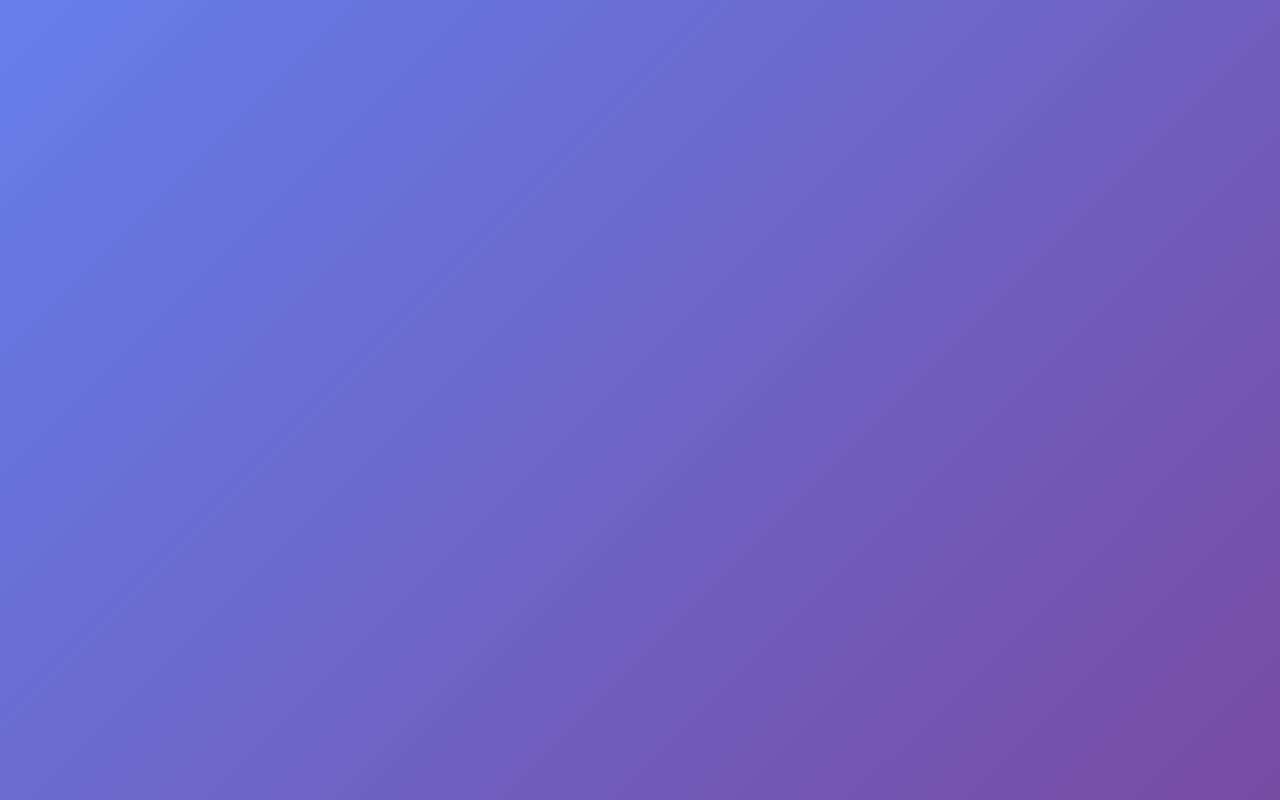
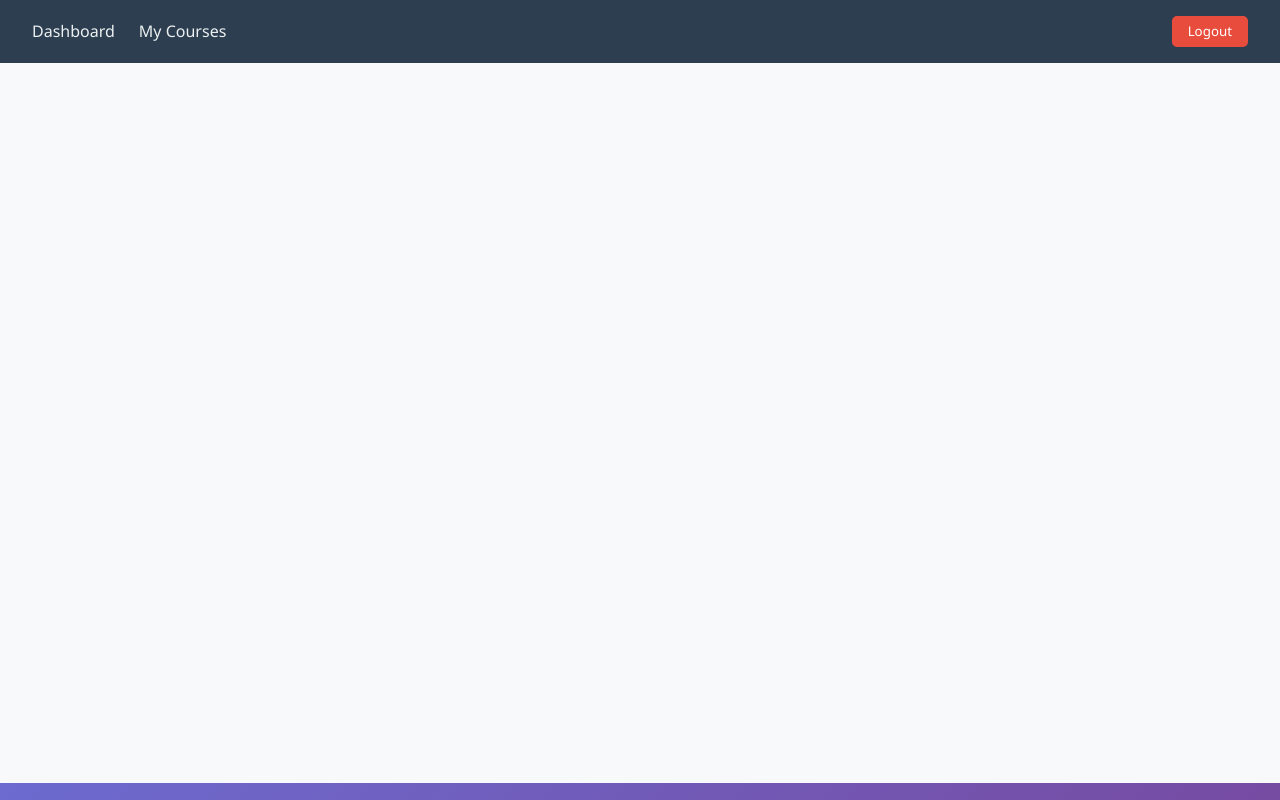
Before and after one commit to kartiksam/learning-management-system, a React (Create React App) app: page /layout in a window 1280 px wide. Before the commit this address had no page. Built offline with nearby package versions, Linux system fonts and the light colour scheme.

Commit message:
dashboard added but not clearly render need to add dashbopard review

```diff
--- a/src/App.js
+++ b/src/App.js
@@ -10,6 +10,8 @@ import CourseListInstructor from "./components/LIstcourseinstr/CourseListInstruc
 
 import CourseListStudent from "./components/Listcourse/CourseListStudent";
 import Mycourses from "./components/Cart/Mycourses";
+import Dashboard from "./components/Dashboard/dashboard";
+import MainLayout from "./pages/MainLayout";
 function App() {
   return (
     <div className="App">
@@ -19,6 +21,18 @@ function App() {
         <Route path="/register" element={<Register />} />
         <Route path="/login" element={<Login />} />
         <Route path="/create" element={<CourseCreate />} />
+        {/* <Route
+          // element={
+            // <PrivateRoute>
+              // <MainLayout />
+            // </PrivateRoute>
+
+          // }
+          path="/create"
+          <MainLayout />
+        /> */}
+        <Route path="/dashboard" element={<Dashboard />} />
+        <Route path="/layout" element={<MainLayout />} />
         {/* <Route
           path="/stucourse"
           element={<CourseListStudent></CourseListStudent>}
--- /dev/null
+++ b/src/components/Dashboard/dashboard.css
@@ -0,0 +1,24 @@
+.dashboard-container {
+    padding: 2rem;
+    background-color: #f9f9f9;
+  }
+
+  .dashboard-section {
+    display: flex;
+    gap: 2rem;
+    margin-top: 2rem;
+    flex-wrap: wrap;
+  }
+
+  .dashboard-section > div {
+    flex: 1 1 45%;
+    background: white;
+    padding: 1.5rem;
+    border-radius: 12px;
+    box-shadow: 0 4px 10px rgba(0, 0, 0, 0.05);
+    transition: box-shadow 0.3s ease;
+  }
+
+  .dashboard-section > div:hover {
+    box-shadow: 0 6px 16px rgba(0, 0, 0, 0.1);
+  }
--- /dev/null
+++ b/src/components/Dashboard/dashboard.js
@@ -0,0 +1,24 @@
+import React from "react";
+
+import Reviews from "../Review/ReviewForm";
+
+import "./dashboard.css";
+import Notifications from "../Notification/Notification";
+import CourseProgress from "../Progress/CourseProgress";
+
+const Dashboard = () => {
+  return (
+    <div className="dashboard-container">
+      <h2>My Dashboard</h2>
+      <div className="dashboard-section">
+        <Notifications />
+        <CourseProgress />
+      </div>
+      <div className="dashboard-section">
+        <Reviews />
+      </div>
+    </div>
+  );
+};
+
+export default Dashboard;
--- a/src/components/Login/Login.js
+++ b/src/components/Login/Login.js
@@ -23,7 +23,8 @@ const Login = () => {
       .then((response) => {
         console.log(response);
         localStorage.setItem("token", response.data.token);
-        navigate("/create");
+        navigate("/layout");
+        // navigate("/create");
       })
       .catch((error) => {
         console.log(error);
--- a/src/components/Notification/Notification.js
+++ b/src/components/Notification/Notification.js
@@ -1,17 +1,22 @@
 import React, { useEffect, useState } from "react";
 import axios from "axios";
-import "./Notifications.css";
+import "./Notification.css";
 
 const Notifications = () => {
   const [notifications, setNotifications] = useState([]);
-
   useEffect(() => {
     const fetchNotifications = async () => {
-      const token = localStorage.getItem("token");
-      const res = await axios.get("/api/notifications", {
-        headers: { Authorization: `Bearer ${token}` },
-      });
-      setNotifications(res.data);
+      try {
+        const token = localStorage.getItem("token");
+        const res = await axios.get("http://localhost:8080/api/notification", {
+          headers: { Authorization: `Bearer ${token}` },
+        });
+
+        setNotifications(res.data || []); // Safe fallback
+      } catch (error) {
+        console.error("Error fetching notifications:", error);
+        setNotifications([]); // In case of error, keep it safe
+      }
     };
     fetchNotifications();
   }, []);
--- a/src/components/Progress/CourseProgress.js
+++ b/src/components/Progress/CourseProgress.js
@@ -7,22 +7,28 @@ const CourseProgress = ({ courseId }) => {
 
   useEffect(() => {
     const token = localStorage.getItem("token");
+
     axios
-      .get(`/api/progress/${courseId}`, {
+      .get(`http://localhost:8080/materials/courses/${courseId}/progress`, {
         headers: { Authorization: `Bearer ${token}` },
       })
-      .then((res) => setProgress(res.data));
+      .then((res) => setProgress(res.data))
+      .catch((err) => console.error("Failed to load progress", err));
   }, [courseId]);
 
   return (
     <div className="course-progress">
-      <h3>Your Progress</h3>
-      {progress.map((item, i) => (
-        <div key={i} className="material-item">
-          <p>{item.title}</p>
-          <span>{item.completed ? "✅ Completed" : "❌ Not Completed"}</span>
-        </div>
-      ))}
+      <h3>Your Course Progress</h3>
+      {progress.length === 0 ? (
+        <p>No progress data available.</p>
+      ) : (
+        progress.map((item, i) => (
+          <div key={i} className="material-item">
+            <p>Material ID: {item.material_id}</p>
+            <span>{item.completed ? "✅ Completed" : "❌ Not Completed"}</span>
+          </div>
+        ))
+      )}
     </div>
   );
 };
--- a/src/components/Review/ReviewForm.js
+++ b/src/components/Review/ReviewForm.js
@@ -10,7 +10,7 @@ const ReviewForm = ({ courseId }) => {
     e.preventDefault();
     const token = localStorage.getItem("token");
     await axios.post(
-      `/api/reviews/${courseId}`,
+      `http://localhost:8080/api/reviews/${courseId}`,
       { review, rating },
       {
         headers: { Authorization: `Bearer ${token}` },
--- /dev/null
+++ b/src/pages/MainLayout.css
@@ -0,0 +1,46 @@
+/* MainLayout.css */
+
+.navbar {
+    background-color: #2c3e50;
+    padding: 1rem 2rem;
+    display: flex;
+    justify-content: space-between;
+    align-items: center;
+  }
+
+  .navbar-left {
+    display: flex;
+    gap: 1.5rem;
+  }
+
+  .navbar a {
+    color: #ecf0f1;
+    text-decoration: none;
+    font-weight: 500;
+    transition: color 0.3s;
+  }
+
+  .navbar a:hover {
+    color: #1abc9c;
+  }
+
+  .logout-btn {
+    background-color: #e74c3c;
+    color: white;
+    padding: 0.4rem 1rem;
+    border: none;
+    border-radius: 5px;
+    cursor: pointer;
+    font-weight: 500;
+    transition: background-color 0.3s ease;
+  }
+
+  .logout-btn:hover {
+    background-color: #c0392b;
+  }
+
+  main {
+    padding: 2rem;
+    background-color: #f8f9fa;
+    min-height: 90vh;
+  }
--- /dev/null
+++ b/src/pages/MainLayout.js
@@ -0,0 +1,32 @@
+// src/layout/MainLayout.jsx
+import React from "react";
+import { Link, Outlet, useNavigate } from "react-router-dom";
+import "./MainLayout.css";
+
+const MainLayout = () => {
+  const navigate = useNavigate();
+
+  const handleLogout = () => {
+    localStorage.removeItem("token");
+    navigate("/login");
+  };
+
+  return (
+    <>
+      <nav className="navbar">
+        <div className="navbar-left">
+          <Link to="/dashboard">Dashboard</Link>
+          <Link to="/courses">My Courses</Link>
+        </div>
+        <button className="logout-btn" onClick={handleLogout}>
+          Logout
+        </button>
+      </nav>
+      <main>
+        <Outlet />
+      </main>
+    </>
+  );
+};
+
+export default MainLayout;
```
